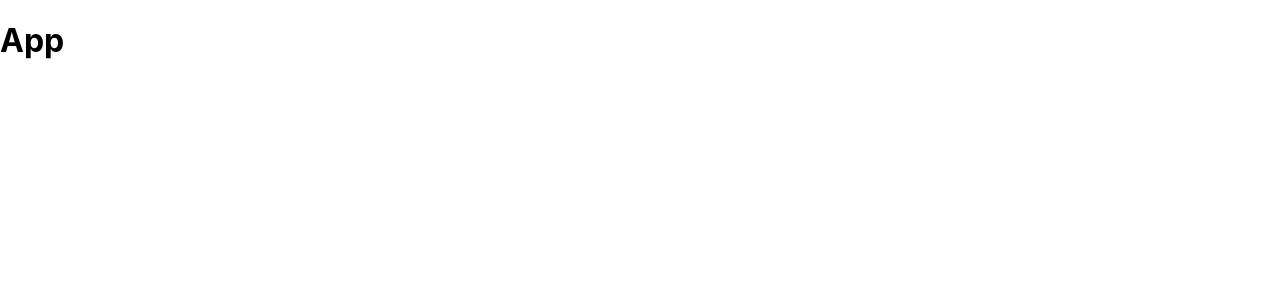
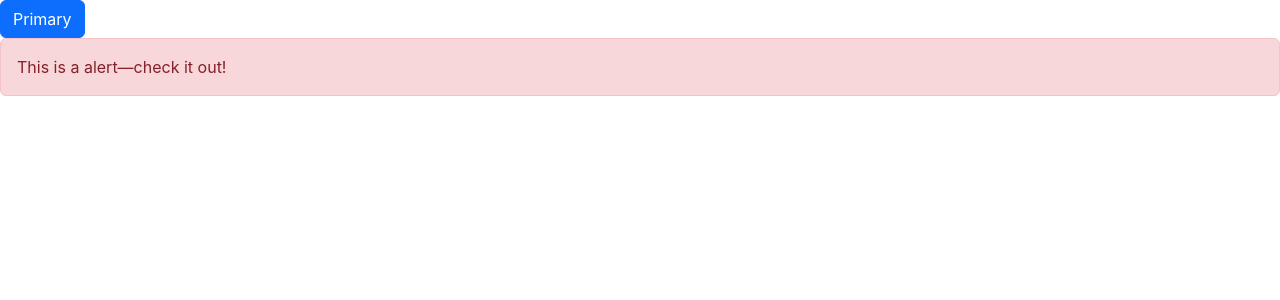
Before and after one commit to fepc18/twitter-react, a React (Create React App) app in the folder twitter/: page / in a window 1280 px wide. Shown: the top 300 px of the page. Built offline with nearby package versions, Linux system fonts and the light colour scheme.

Commit message:
react bootstrap

```diff
--- a/twitter/package.json
+++ b/twitter/package.json
@@ -6,7 +6,9 @@
     "@testing-library/jest-dom": "^5.16.5",
     "@testing-library/react": "^13.4.0",
     "@testing-library/user-event": "^13.5.0",
+    "bootstrap": "^5.2.3",
     "react": "^18.2.0",
+    "react-bootstrap": "^2.7.4",
     "react-dom": "^18.2.0",
     "react-scripts": "5.0.1",
     "sass": "^1.62.1",
--- a/twitter/src/App.js
+++ b/twitter/src/App.js
@@ -1,11 +1,20 @@
+import React, { useState } from 'react';
+import { Alert, Button } from 'react-bootstrap';
 
+export default function App() {
+  const { user, setUser } = useState(null);
 
-function App() {
+  //return login page if user is not logged in
+
+  //return <div>{user? <h1>Estas logeado</h1> : <h1>No estas logeado</h1>   }</div>;
+
   return (
     <div>
-     <h1>App</h1>
-    </div>
+      <Button variant="primary">Primary</Button>
+      <Alert variant="danger">
+          This is a alert—check it out!
+        </Alert>
+       </div>
   );
+
 }
-
-export default App;
--- a/twitter/src/index.js
+++ b/twitter/src/index.js
@@ -1,7 +1,9 @@
 import React from 'react';
 import ReactDOM from 'react-dom/client';
+import App from './App';
+
+import 'bootstrap/dist/css/bootstrap.min.css';
 import './index.scss';
-import App from './App';
 
 
 const root = ReactDOM.createRoot(document.getElementById('root'));
```
Also changed, not shown: 1 other file (tests, documents, lock files or other folders).
